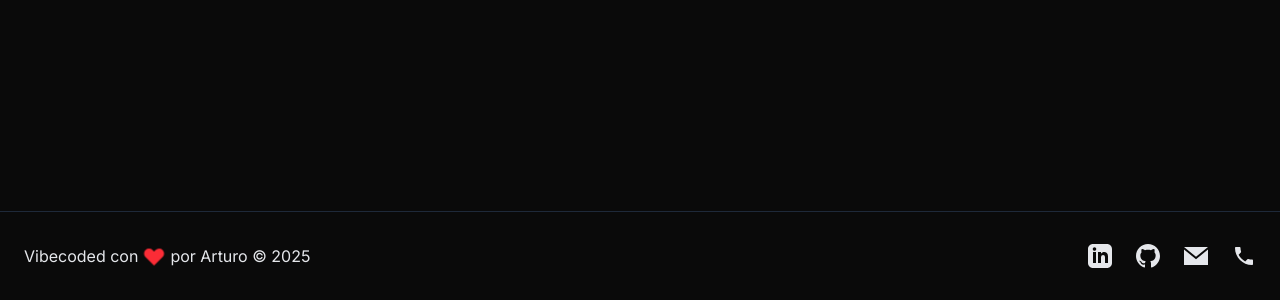
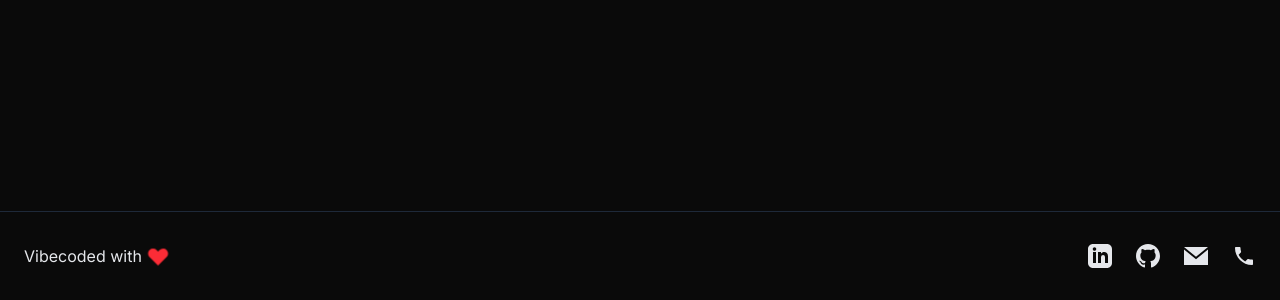
Before and after one commit to arturo-lr-dev/arturo-devs-page, a Next.js app: page / in a window 1280 px wide. Shown: the part 4881-5181 px from the top of the page. Built offline with nearby package versions, Linux system fonts and the light colour scheme.

Commit message:
Updated footer message

```diff
--- a/src/components/layout/Footer.tsx
+++ b/src/components/layout/Footer.tsx
@@ -9,7 +9,7 @@ export default function Footer() {
     <footer className="border-t border-gray-800">
       <div className="container mx-auto px-6 py-8 flex flex-col md:flex-row justify-between items-center text-center md:text-left">
         <p className="text-gray-200 mb-4 md:mb-0 flex items-center justify-center md:justify-start">
-          Vibecoded con
+          Vibecoded with
           <span className="heart-beat-icon mx-1.5">
             <svg
               className="w-5 h-5 text-red-500"
@@ -24,7 +24,6 @@ export default function Footer() {
               ></path>
             </svg>
           </span>
-          por {personalInfo.name} © {new Date().getFullYear()}
         </p>
         <div className="flex space-x-6">
           {footer.socials.map((social, index) => (
```
